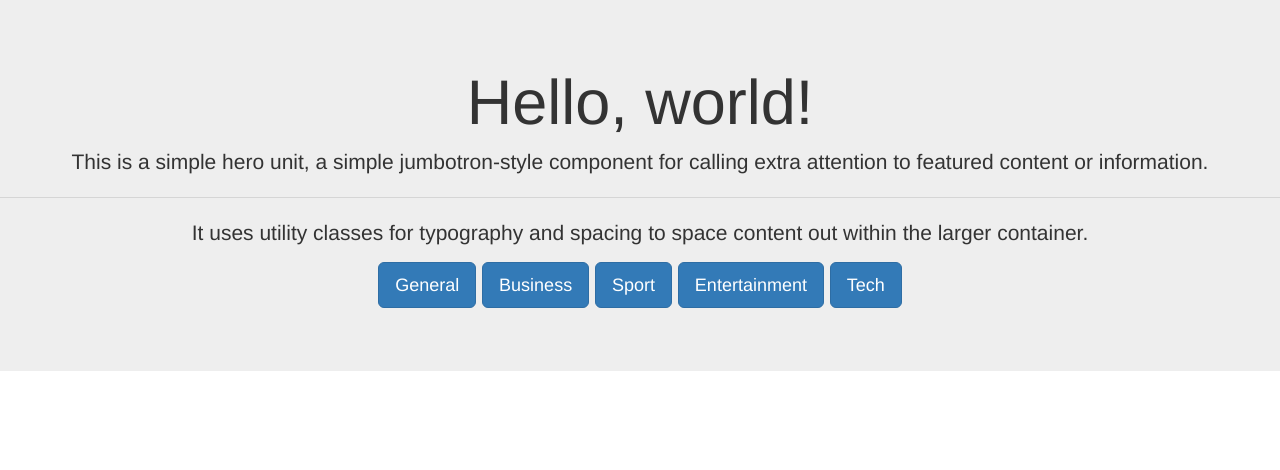
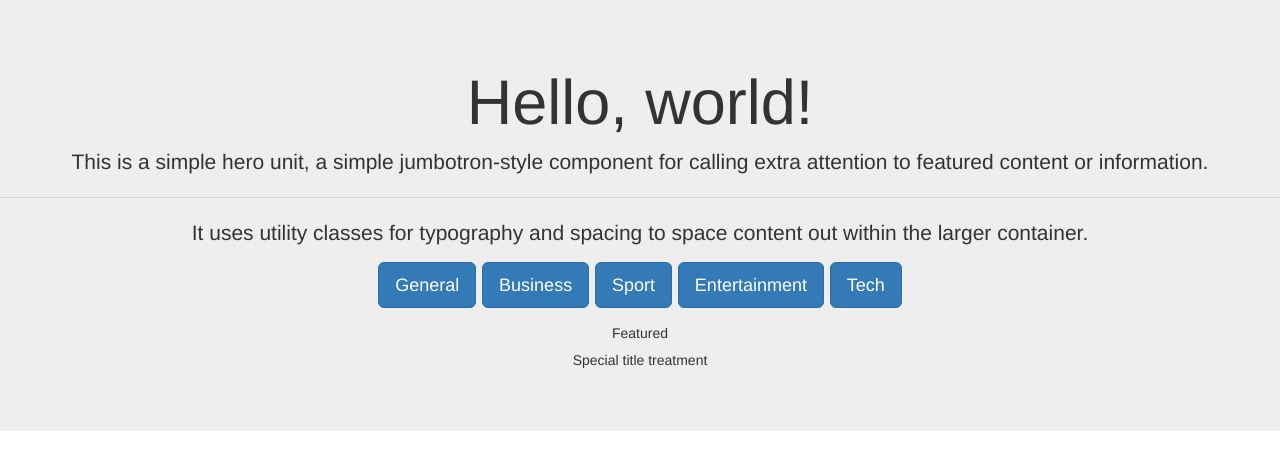
Before and after one commit to gabrielcoder247/News-Highlight-v2, a Flask app: template app/templates/index.html in a window 1280 px wide, after a click on "Business". Shown: the top 470 px of the page. Run offline with Flask 2, Linux system fonts and the light colour scheme; the template is opened without the code that fills it, so the values that code supplies are empty; some libraries are stand-ins or nearby versions.

Commit message:
create anchor for the toggle button

```diff
--- a/app/templates/index.html
+++ b/app/templates/index.html
@@ -33,7 +33,7 @@
   </div>
 </div>
 </div>
-<div id="generalNews" class="collapse">
+<div id="businessNews" class="collapse">
     <div class="card text-center">
       <div class="card-header">
         Featured
@@ -51,7 +51,7 @@
     </div>
   </div>
   </div>
-  <div id="generalNews" class="collapse">
+  <div id="sportNews" class="collapse">
       <div class="card text-center">
         <div class="card-header">
           Featured
@@ -69,7 +69,7 @@
       </div>
     </div>
     </div>
-    <div id="generalNews" class="collapse">
+    <div id="entertainmentNews" class="collapse">
         <div class="card text-center">
           <div class="card-header">
             Featured
```
